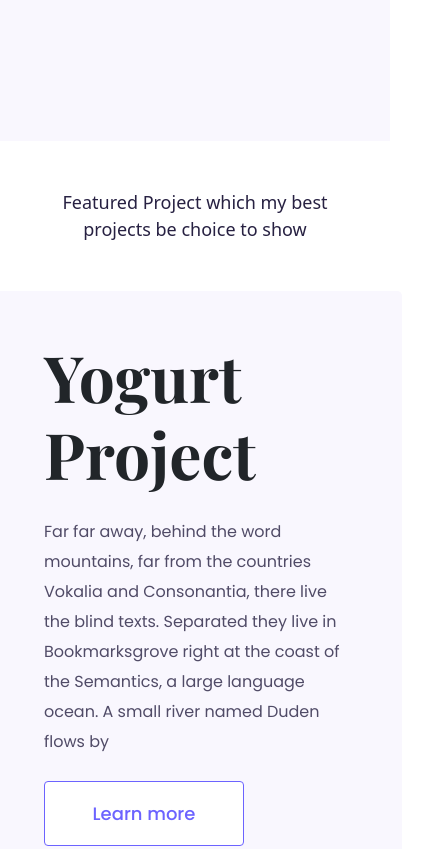
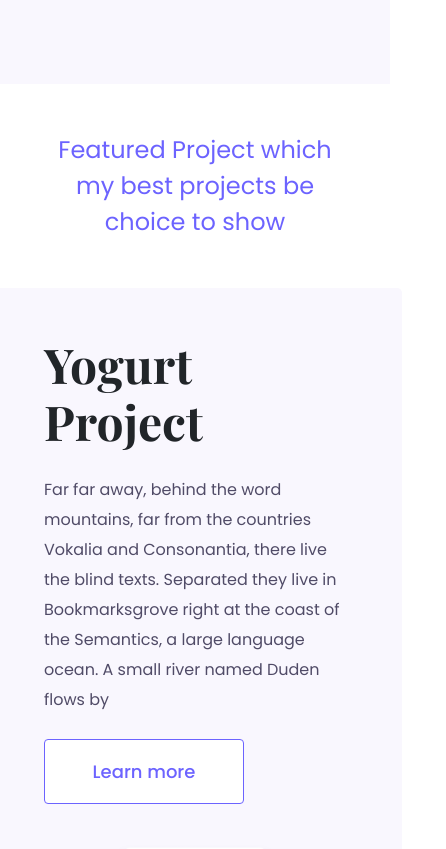
Before and after one commit to swanovna/portfolio-test, a plain HTML site: page index.html in a window 390 px wide. Shown: the part 840-1689 px from the top of the page, 446 px wide, since content can reach past the window. Drawn offline with nearby package versions, Linux system fonts and the light colour scheme.

Commit message:
Polished the homepage design

```diff
--- a/styles/portfolio.css
+++ b/styles/portfolio.css
@@ -26,21 +26,6 @@ p {
   color: var(--default-text-color);
   opacity: 80%;
   line-height: 30px;
-}
-
-@media (max-width: 991px) {
-  .about {
-    padding-bottom: 2rem;
-  }
-  .block {
-    padding-left: 2rem;
-    padding-right: 2rem;
-  }
-
-  .colored-block {
-    padding-left: 2rem;
-    padding-right: 2rem;
-  }
 }
 
 .hero {
@@ -92,9 +77,10 @@ p {
 }
 
 .project-list {
-  font-size: 18px;
-  color: var(--default-text-color);
+  color: var(--primary-color);
+  font-family: var(--default-font-family);
   font-weight: 400;
+  font-size: 24px;
 }
 
 .colored-block {
@@ -108,3 +94,25 @@ p {
   padding-top: 1.5rem;
   padding-bottom: 1.5rem;
 }
+
+@media (max-width: 991px) {
+  .about {
+    padding-bottom: 2rem;
+  }
+  .block {
+    padding-left: 2rem;
+    padding-right: 2rem;
+    padding-top: 0.1rem !important;
+  }
+  .colored-block {
+    padding-left: 2rem;
+    padding-right: 2rem;
+  }
+  .hero h1 {
+    font-size: 72px;
+  }
+
+  h2 {
+    font-size: 48px;
+  }
+}
```
